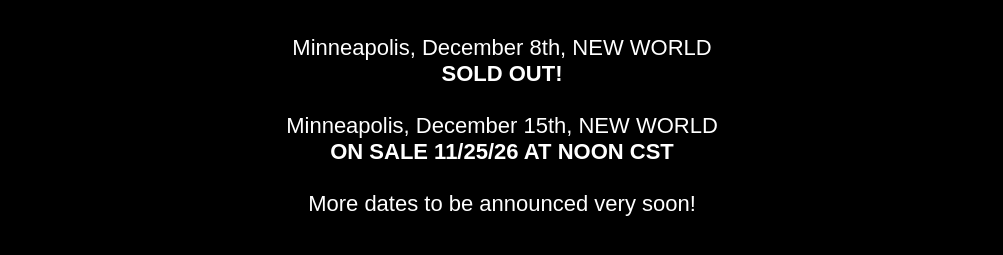
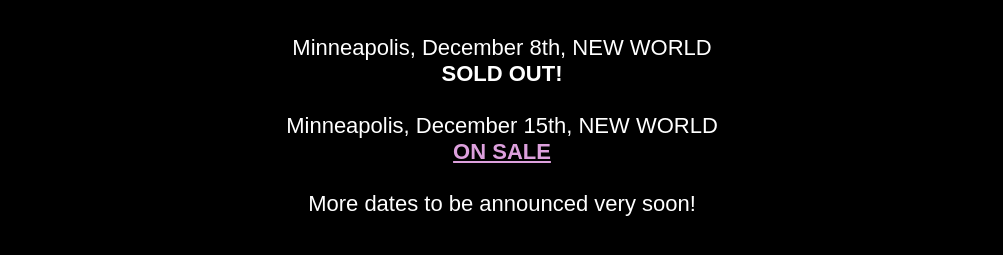
Before and after one commit to clockanddolltortureproductions/clockanddolltortureproductions.github.io, a plain HTML site: page screenings.html in a window 1280 px wide. Shown: the part 215-470 px from the top of the page, without its empty margins (138-1141 px from the left). Drawn offline with Linux system fonts and the light colour scheme.

Commit message:
Update screenings.html

```diff
--- a/screenings.html
+++ b/screenings.html
@@ -19,7 +19,8 @@
 	<h1>Upcoming Screenings (updated 11/19/26)</h1>
   <br>
 	Minneapolis, December 8th, NEW WORLD <br><b>SOLD OUT!</b><br><br>
-		Minneapolis, December 15th, NEW WORLD <br><b>ON SALE 11/25/26 AT NOON CST</b><br><br>
+	Minneapolis, December 15th, NEW WORLD <br><b><a href="https://www.eventbrite.com/e/tranny-jackass-and-again-again-new-world-tickets-2005437301955?aff=oddtdtcreator">ON SALE</a></b><br><br>
+
   More dates to be announced very soon!
   <br>
 <br>
```
